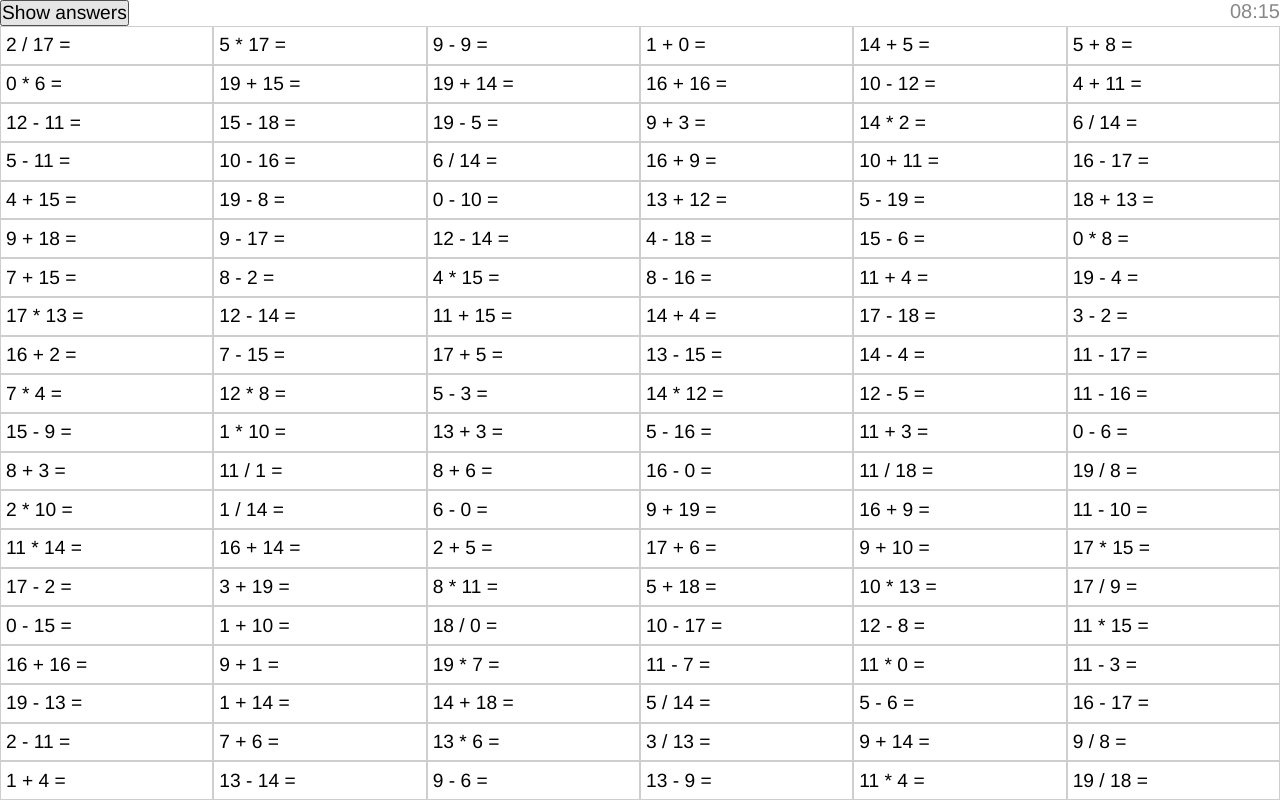
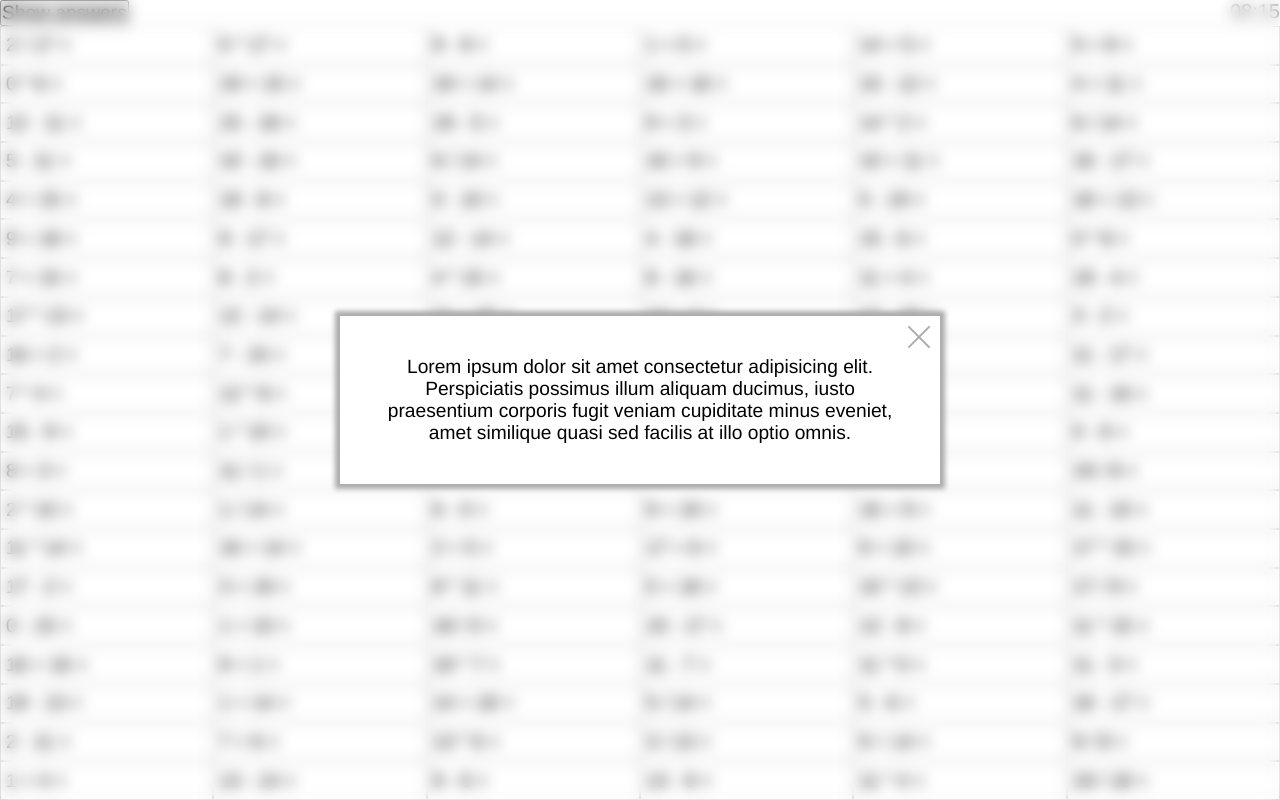
Before and after one commit to letow/brain-warmup, a React (Create React App) app: page /kawashima in a window 1280 px wide. Built offline with nearby package versions, Linux system fonts and the light colour scheme.

Commit message:
added info modal

```diff
--- /dev/null
+++ b/src/components/InfoBox/InfoBox.module.css
@@ -0,0 +1 @@
+.InfoBox{position:fixed;height:100vh;width:100vw;-webkit-backdrop-filter:blur(7px) grayscale(100%);backdrop-filter:blur(7px) grayscale(100%);z-index:10;display:flex;align-items:center;justify-content:center}.content{background-color:#fff;padding:40px;max-width:600px;box-shadow:0 0 5px 5px #aaa;position:relative}.cross{width:40px;height:40px;position:absolute;top:0;right:0;cursor:pointer}.cross::before,.cross::after{content:"";width:30px;height:2px;background-color:#aaa;position:absolute;top:50%;right:15%}.cross::before{transform:rotate(45deg)}.cross::after{transform:rotate(-45deg)}
--- /dev/null
+++ b/src/components/InfoBox/InfoBox.module.scss
@@ -0,0 +1,45 @@
+.InfoBox {
+    position: fixed;
+    height: 100vh;
+    width: 100vw;
+    backdrop-filter: blur(7px) grayscale(100%);
+    z-index: 10;
+    display: flex;
+    align-items: center;
+    justify-content: center;
+}
+
+.content {
+    background-color: #fff;
+    padding: 40px;
+    max-width: 600px;
+    box-shadow: 0 0 5px 5px #aaa;
+    position: relative;
+}
+
+.cross {
+    width: 40px;
+    height: 40px;
+    position: absolute;
+    top: 0;
+    right: 0;
+    cursor: pointer;
+
+    &::before,
+    &::after {
+        content: "";
+        width: 30px;
+        height: 2px;
+        background-color: #aaa;
+        position: absolute;
+        top: 50%;
+        right: 15%;
+    }
+
+    &::before {
+        transform: rotate(45deg);
+    }
+    &::after {
+        transform: rotate(-45deg);
+    }
+}
--- /dev/null
+++ b/src/components/InfoBox/InfoBox.tsx
@@ -0,0 +1,25 @@
+import { FC, ReactNode } from "react";
+import s from "./InfoBox.module.scss";
+
+interface InfoBoxProps {
+    children: ReactNode;
+    isOpen: boolean;
+    onClose: () => void;
+}
+
+const InfoBox: FC<InfoBoxProps> = ({ children, isOpen, onClose }) => {
+    return (
+        <>
+            {isOpen && (
+                <div className={s.InfoBox}>
+                    <div className={s.content}>
+                        <div className={s.cross} onClick={() => onClose()} />
+                        {children}
+                    </div>
+                </div>
+            )}
+        </>
+    );
+};
+
+export default InfoBox;
--- a/src/pages/Kawashima/Kawashima.tsx
+++ b/src/pages/Kawashima/Kawashima.tsx
@@ -1,12 +1,14 @@
 import { useMemo, useState } from "react";
 import s from "./Kawashima.module.scss";
 import Timer from "../../components/Timer/Timer";
+import InfoBox from "../../components/InfoBox/InfoBox";
 
 const Kawashima = () => {
     const problemAmount = 120;
     const opSigns = "+++---/*";
 
     const [showAns, setShowAns] = useState(false);
+    const [isOpenInfo, setIsOpenInfo] = useState(true);
 
     const data = useMemo(() => {
         const problems = Array.from(Array(problemAmount), () =>
@@ -22,6 +24,10 @@ const Kawashima = () => {
         ]);
         return { problems, operations, answers };
     }, []);
+
+    const closeInfo = () => {
+        setIsOpenInfo(false);
+    };
 
     return (
         <div className={s.Kawashima}>
@@ -49,6 +55,12 @@ const Kawashima = () => {
                     </div>
                 ))}
             </div>
+            <InfoBox onClose={closeInfo} isOpen={isOpenInfo}>
+                Lorem ipsum dolor sit amet consectetur adipisicing elit. Perspiciatis
+                possimus illum aliquam ducimus, iusto praesentium corporis fugit veniam
+                cupiditate minus eveniet, amet similique quasi sed facilis at illo optio
+                omnis.
+            </InfoBox>
         </div>
     );
 };
```
